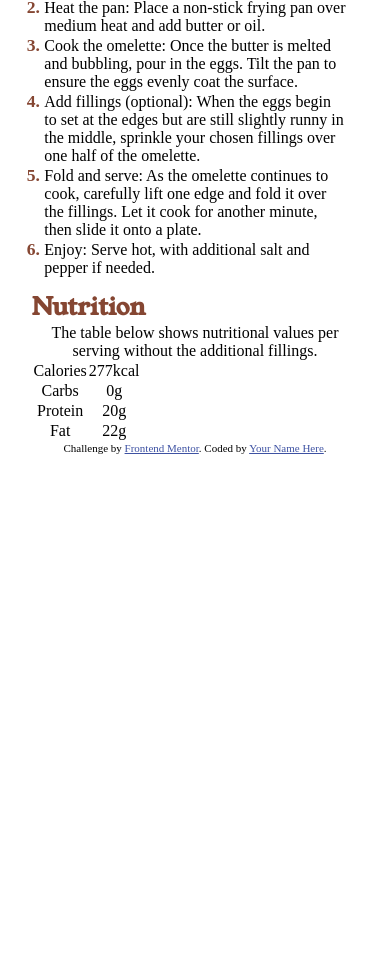
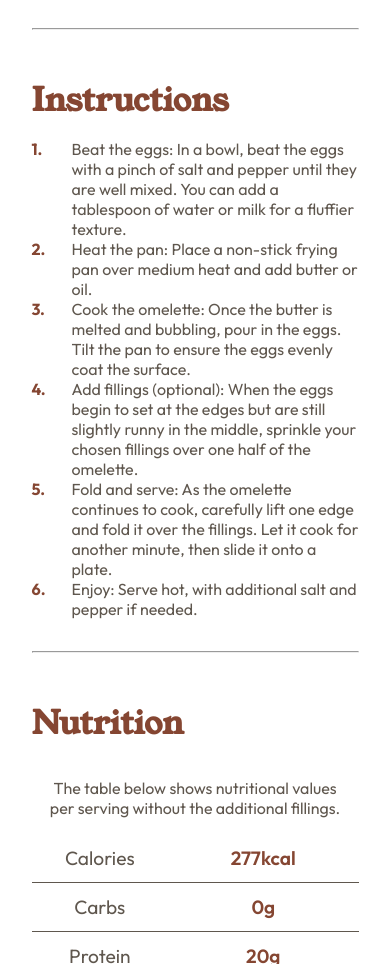
Before and after one commit to sdmatias/recipe-page, a plain HTML site: page index.html in a window 390 px wide. Shown: the part 1036-2000 px from the top of the page. Before the commit the page ends 1490 px from the top, so only its background shows below. Drawn offline with Linux system fonts and the light colour scheme.

Commit message:
mobile version

```diff
--- a/index.html
+++ b/index.html
@@ -30,7 +30,7 @@
       <img class="omelette-img" src="./assets/images/image-omelette.jpeg" alt="Omelette">
 
       <div class="recipe flex-box">
-        <header>
+        <header class="recipe-info">
           <h1 class="recipe-name">Simple Omelette Recipe</h1>
           <p class="recipe-description">An easy and quick dish, perfect for any meal. This classic omelette combines
             beaten eggs cooked
@@ -51,7 +51,7 @@
         </section>
 
         <!-- recipe ingredients -->
-        <section>
+        <section class="ingredients">
           <h3 class="section-title">Ingredients</h3>
 
           <ul class="list ingredients-list">
@@ -88,32 +88,35 @@
           </ol>
         </section>
 
+        <hr>
+
         <!-- recipe nutritions -->
         <section>
           <h3 class="section-title">Nutrition</h3>
 
-          <p>The table below shows nutritional values per serving without the additional fillings.</p>
+          <p class="table-description">The table below shows nutritional values per serving without the additional
+            fillings.</p>
 
-          <table>
+          <table class="nutrition-table">
             <tbody>
-              <tr>
-                <td>Calories</td>
-                <td>277kcal</td>
+              <tr class="table-row">
+                <td class="table-category">Calories</td>
+                <td class="table-data">277kcal</td>
+              </tr>
+
+              <tr class="table-row">
+                <td class="table-category">Carbs</td>
+                <td class="table-data">0g</td>
+              </tr>
+
+              <tr class="table-row">
+                <td class="table-category">Protein</td>
+                <td class="table-data">20g</td>
               </tr>
 
               <tr>
-                <td>Carbs</td>
-                <td>0g</td>
-              </tr>
-
-              <tr>
-                <td>Protein</td>
-                <td>20g</td>
-              </tr>
-
-              <tr>
-                <td>Fat</td>
-                <td>22g</td>
+                <td class="table-category">Fat</td>
+                <td class="table-data">22g</td>
               </tr>
             </tbody>
           </table>
--- a/styles.css
+++ b/styles.css
@@ -34,12 +34,7 @@
     box-sizing: border-box;
 }
 
-body,
-main {
-    height: 100vh;
-}
-
-.fkex-box {
+.flex-box {
     display: flex;
     flex-direction: column;
 }
@@ -59,9 +54,10 @@ main {
     width: 100%;
 }
 
+/*===== Preparation time ====*/
 .recipe-info {
     text-align: initial;
-    padding: 1.5rem;
+    padding: 1.5rem 0;
 }
 
 .recipe-name {
@@ -70,20 +66,23 @@ main {
     font-weight: 400;
     line-height: 2.1rem;
     color: var(--stone-900);
-    margin-top: 0.5rem;
+    margin-bottom: 2rem;
 }
 
 .recipe-description {
     font-family: "Outfit", sans-serif;
+    font-size: 1.2rem;
     font-weight: 400;
-    line-height: 1.4rem;
+    line-height: 1.8rem;
     color: var(--stone-600);
+    text-align: start;
     margin-top: 1.5rem;
 }
 
 .preparation-time {
-    padding: 2.5rem;
+    padding: 1.3rem;
     background-color: hsla(330, 100%, 98%, 1);
+    border-radius: 1rem;
 }
 
 .preparation-title {
@@ -98,10 +97,10 @@ main {
 .preparation-time ul {
     padding: 1.5rem;
     font-family: "Outfit", sans-serif;
-    text-align: justify;
 }
 
 .preparation-time ul li {
+    list-style-type: circle;
     display: flex;
     gap: 2rem;
     align-items: center;
@@ -110,9 +109,21 @@ main {
 
 .section-title {
     font-family: "Young-Serif", sans-serif;
-    font-size: 1.5rem;
+    font-size: 2rem;
     text-align: start;
     color: var(--brown-800);
+    padding: 1rem 0;
+}
+
+.list {
+    font-family: "Outfit", sans-serif;
+    color: var(--stone-600);
+}
+
+/*==== Ingredents list ====*/
+
+.ingredients {
+    padding: 1.3rem 0;
 }
 
 .list {
@@ -138,12 +149,61 @@ hr {
     width: 100%;
 }
 
+/*==== Instructions list ====*/
+
 .instructions-list {
-    padding: 0.8rem;
+    counter-reset: item;
+    padding-left: 0;
+
 }
 
-.instructions-list li::marker {
+.instructions-list li {
+    display: flex;
+    gap: 0.5rem;
+    counter-increment: item;
+}
+
+.instructions-list li::before {
+    content: counter(item) ".";
+    font-weight: bold;
     color: var(--brown-800);
-    font-weight: bold;
-    font-size: 1.1rem;
+    min-width: 2rem;
 }
+
+/*==== Nutrition table ====*/
+
+.table-description {
+    font-family: "Outfit", sans-serif;
+    color: var(--stone-600);
+    text-align: center;
+    padding: 1rem;
+}
+
+.nutrition-table {
+    border-collapse: collapse;
+    width: 100%;
+    text-align: center;
+}
+
+.table-row {
+    border-bottom: 1px solid var(--stone-600);
+}
+
+.table-category {
+    font-family: "Outfit", sans-serif;
+    font-size: 1.2rem;
+    font-weight: 400;
+    color: var(--stone-600);
+}
+
+.table-data {
+    font-family: "Outfit", sans-serif;
+    font-size: 1.2rem;
+    color: var(--brown-800);
+    font-weight: 600;
+    padding: 0.75rem 1rem;
+}
+
+.attribution {
+    padding: 1rem;
+}
```
